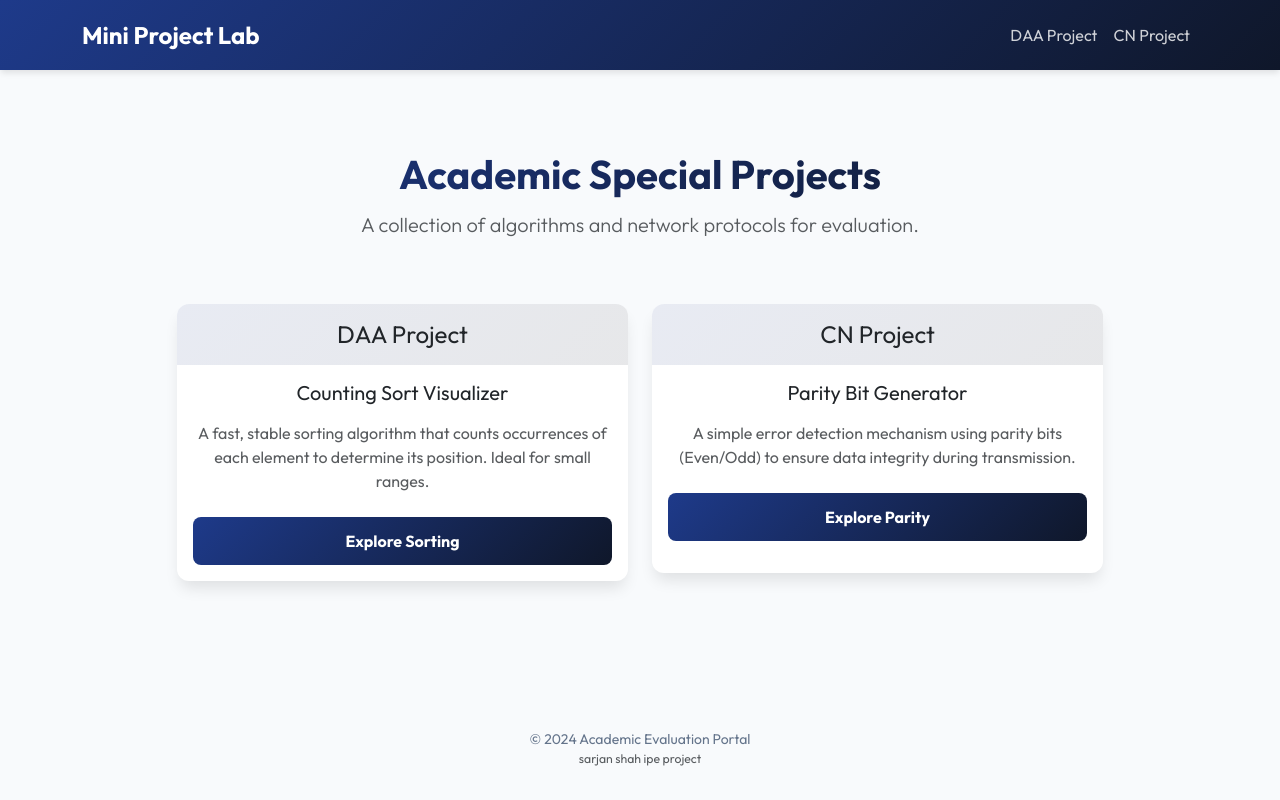
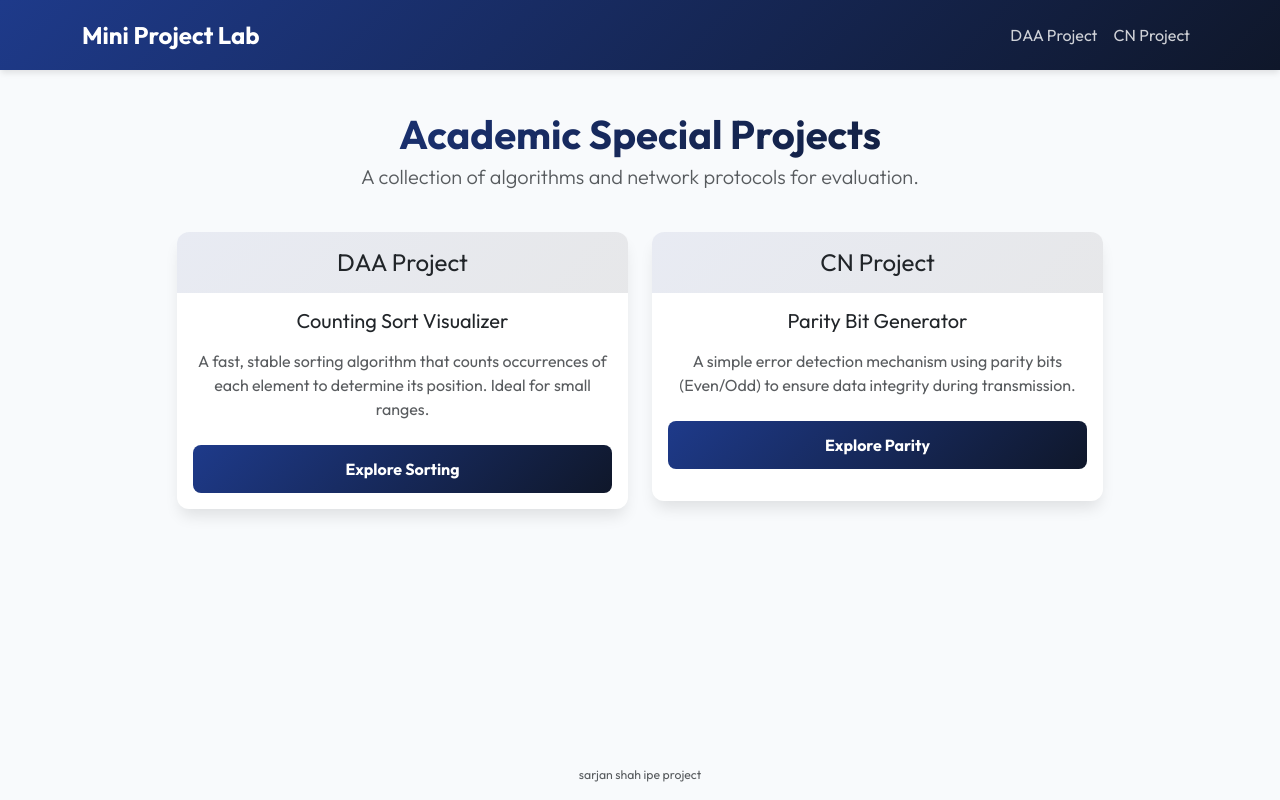
Before and after one commit to sarjanshah14/miniprojects, a Flask app: page / in a window 1280 px wide. Run offline with Flask 3, Linux system fonts and the light colour scheme.

Commit message:
Reduce hero whitespace and remove copyright footer line

```diff
--- a/static/style.css
+++ b/static/style.css
@@ -41,14 +41,14 @@ body {
 }
 
 .hero-section {
-    padding: 2rem 0 1.5rem 0;
+    padding: 1rem 0 0.5rem 0;
     text-align: center;
 }
 
 .hero-section h1 {
     font-size: 2.5rem;
     font-weight: 700;
-    margin-bottom: 0.75rem;
+    margin-bottom: 0.25rem;
     background: linear-gradient(135deg, var(--primary-color), var(--secondary-color));
     -webkit-background-clip: text;
     background-clip: text;
--- a/templates/cn.html
+++ b/templates/cn.html
@@ -90,8 +90,7 @@
     </div>
 
     <footer>
-        <p class="mb-0">&copy; 2024 Academic Evaluation Portal</p>
-        <p class="small text-muted">sarjan shah ipe project</p>
+        <p class="small text-muted mb-0">sarjan shah ipe project</p>
     </footer>
 
     <script src="{{ url_for('static', filename='script.js') }}"></script>
--- a/templates/daa.html
+++ b/templates/daa.html
@@ -68,8 +68,7 @@
     </div>
 
     <footer>
-        <p class="mb-0">&copy; 2024 Academic Evaluation Portal</p>
-        <p class="small text-muted">sarjan shah ipe project</p>
+        <p class="small text-muted mb-0">sarjan shah ipe project</p>
     </footer>
 
     <script src="{{ url_for('static', filename='script.js') }}"></script>
--- a/templates/index.html
+++ b/templates/index.html
@@ -32,13 +32,13 @@
         </div>
     </nav>
 
-    <div class="container mt-5 fade-in">
+    <div class="container mt-4 fade-in">
         <header class="hero-section">
             <h1>Academic Special Projects</h1>
             <p class="lead text-muted">A collection of algorithms and network protocols for evaluation.</p>
         </header>
 
-        <div class="row justify-content-center mt-4">
+        <div class="row justify-content-center mt-3">
             <!-- DAA Project Card -->
             <div class="col-md-5 mb-3">
                 <div class="card h-100">
@@ -73,8 +73,7 @@
 
     <footer>
         <div class="container">
-            <p class="mb-0">&copy; 2024 Academic Evaluation Portal</p>
-            <p class="small text-muted">sarjan shah ipe project</p>
+            <p class="small text-muted mb-0">sarjan shah ipe project</p>
         </div>
     </footer>
 
```
